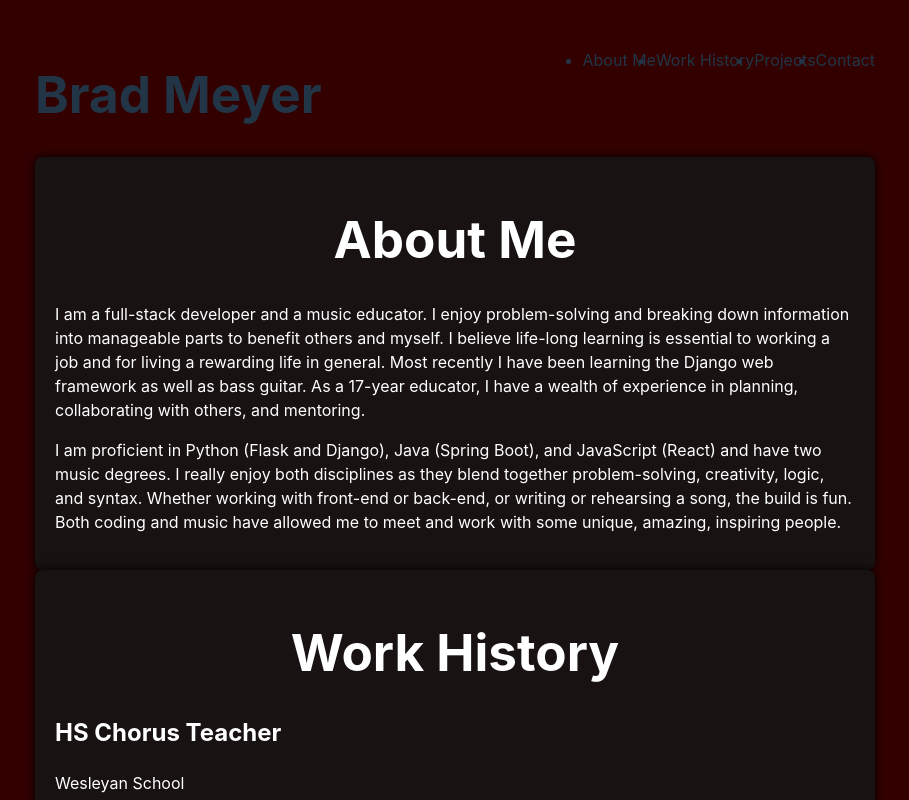
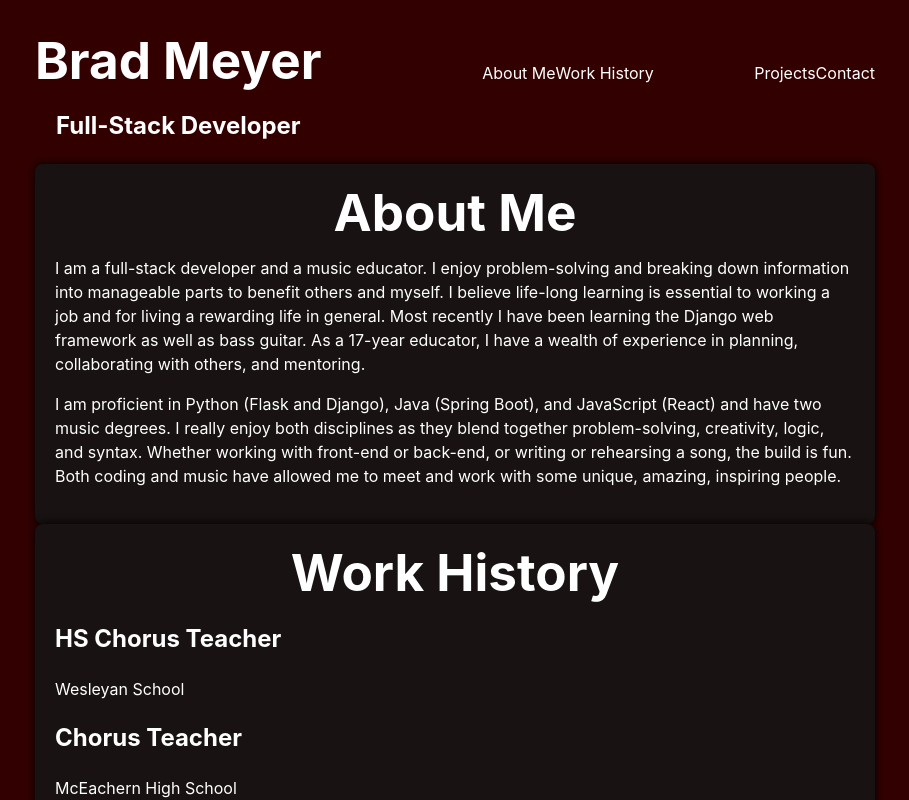
Before and after one commit to Wbradmeyer/vitePortfolio, a Vue app: page / in a window 1280 px wide. Shown: the top 800 px of the page, without its empty margins (185-1094 px from the left). Built offline with nearby package versions, Linux system fonts and the light colour scheme.

Commit message:
nav styling

```diff
--- a/src/components/HelloWorld.vue
+++ b/src/components/HelloWorld.vue
@@ -5,10 +5,18 @@ import { ref } from 'vue'
 
 <template>
   <div class="nav">
+    <div>
       <h1>Brad Meyer</h1>
+      <h2>Full-Stack Developer</h2>
+    </div>
+    <div>
+
+    </div>
       <ul class="nav_links">
         <li class="link">About Me</li>
         <li class="link">Work History</li>
+      </ul>
+      <ul class="nav_links">
         <li class="link">Projects</li>
         <li class="link">Contact</li>
       </ul>
@@ -19,11 +27,14 @@ import { ref } from 'vue'
 .nav {
   display: flex;
   justify-content: space-between;
+  align-items: baseline;
 }
 
 .nav_links {
   display: flex;
   justify-content: space-around;
+  align-items: baseline;
+  list-style-type: none;
 }
 
 .link {
--- a/src/style.css
+++ b/src/style.css
@@ -44,6 +44,7 @@ body {
 h1 {
   font-size: 3.2em;
   line-height: 1.1;
+  margin: 0px;
 }
 
 button {
@@ -78,7 +79,7 @@ button:focus-visible {
 
 @media (prefers-color-scheme: light) {
   :root {
-    color: #213547;
+    color: white;
     background-color: #ffffff;
   }
   a:hover {
```
Lines whose indentation alone changed are shown as unchanged.
